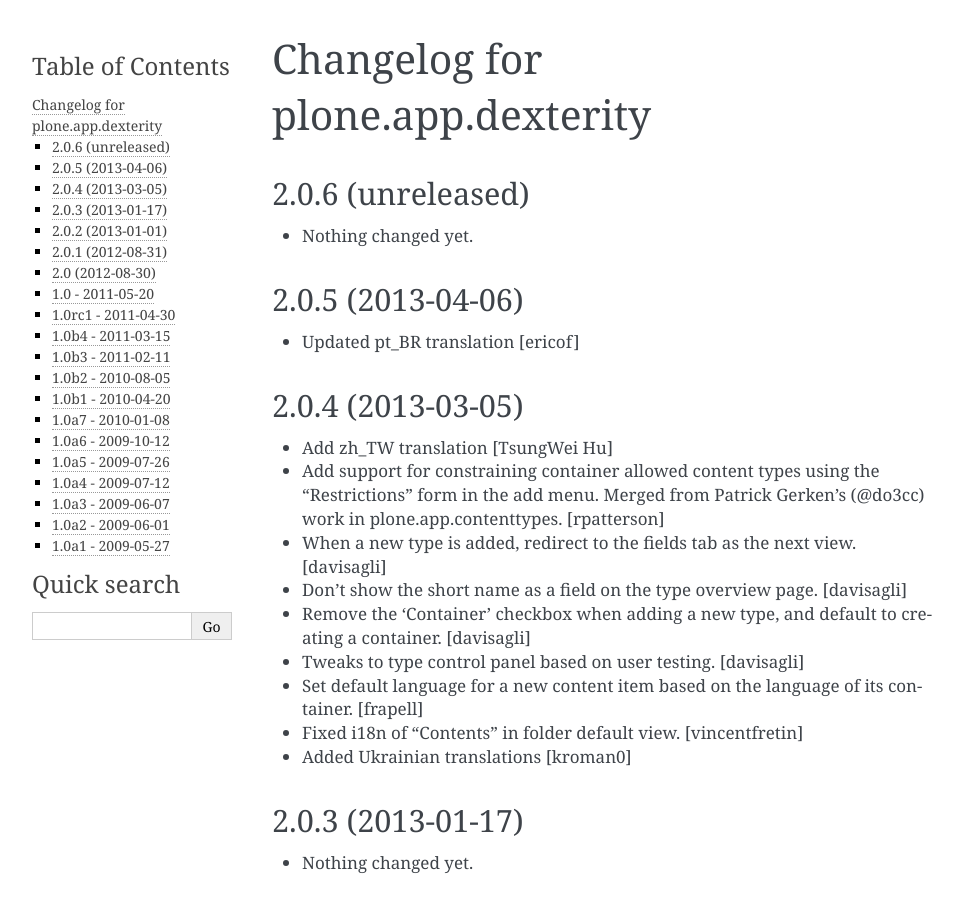
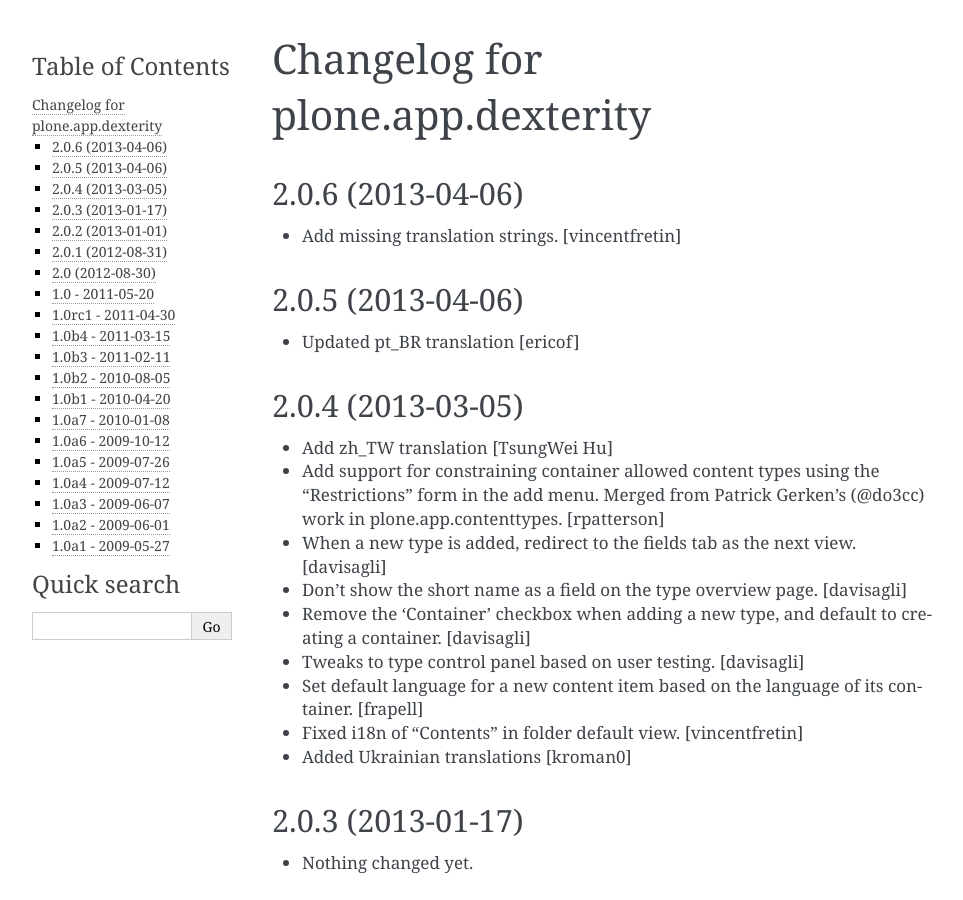
Before and after one commit to plone/plone.app.dexterity, a Sphinx documentation site: the page built from docs/HISTORY.txt, in a window 1280 px wide and 900 px high. Shown: the whole window, without its empty margins (148-1111 px from the left). Built offline with Sphinx 7.4.7, drawn with Linux system fonts in a browser that asks for light colours.

Commit message:
Preparing release 2.0.6

```diff
--- a/docs/HISTORY.txt
+++ b/docs/HISTORY.txt
@@ -1,10 +1,11 @@
 Changelog for plone.app.dexterity
 =================================
 
-2.0.6 (unreleased)
+2.0.6 (2013-04-06)
 ------------------
 
-- Nothing changed yet.
+- Add missing translation strings.
+  [vincentfretin]
 
 
 2.0.5 (2013-04-06)
--- a/setup.py
+++ b/setup.py
@@ -1,7 +1,7 @@
 from setuptools import setup, find_packages
 import os
 
-version = '2.0.6.dev0'
+version = '2.0.6'
 
 setup(name='plone.app.dexterity',
       version=version,
```
